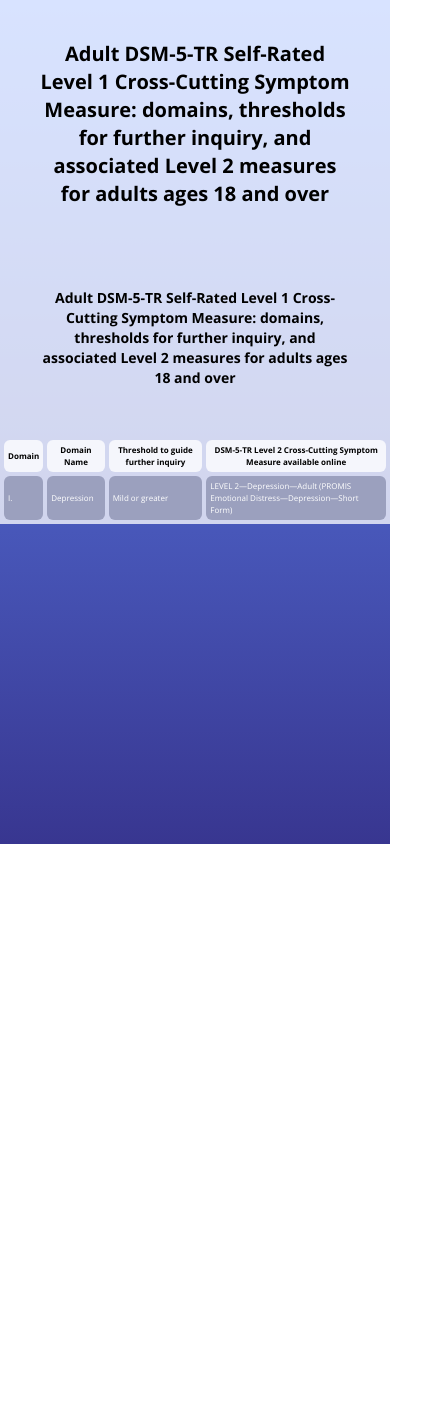
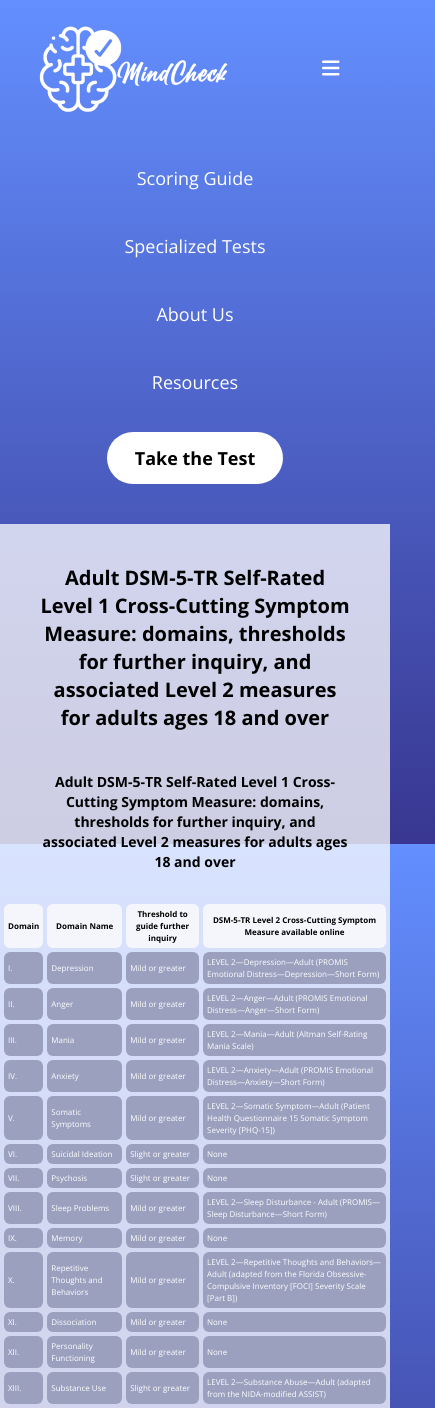
Before and after one commit to kabi02/softeng-mindcheck, a React (Vite) app: page /specialized-tests in a window 390 px wide. Shown: the whole page, 435 px wide, since content can reach past the window. Before the commit the page ends 844 px from the top, so only its background shows below. Built offline with nearby package versions, Linux system fonts and the light colour scheme.

Commit message:
responsive specialized tests list

```diff
--- /dev/null
+++ b/src/components/TR.jsx
@@ -0,0 +1,11 @@
+import React from 'react'
+
+export default function TR({infos}) {
+  return (
+    <tr className='tabletests text-white'>
+        {infos.map((info) => (
+            <td className='bg-[#9BA0BE] rounded-md sm:p-5 p-1'>{info.value}</td>
+        ))}
+    </tr>
+  )
+}
--- a/src/components/Title.jsx
+++ b/src/components/Title.jsx
@@ -1,7 +1,12 @@
 // Uniform font of Title accross the site
-export default function Title({ children, textSizeClass = 'sm:text-3xl text-xl', textAlign = 'text-center' }) {
+export default function Title({
+  children,
+  textSizeClass = 'sm:text-3xl text-xl',
+  textAlign = 'text-center',
+  padding = 'py-10'
+}) {
   return (
-    <div className='items-center py-10 justify-center max-w-[80%] mx-auto'>
+    <div className={`items-center ${padding} justify-center max-w-[80%] mx-auto`}>
       <h1 className={`${textSizeClass} font-bold ${textAlign}`}>{children}</h1>
     </div>
   );
--- a/src/components/contents/TestList.jsx
+++ b/src/components/contents/TestList.jsx
@@ -2,27 +2,232 @@ import React from 'react'
 import Layout from '../Layout'
 import Title from '../Title'
 import '../../index.css'
+import TR from '../TR'
+
+// values of each row
+const first=[
+    {
+        value: 'I.',
+    },
+    {
+        value: 'Depression',
+    },
+    {
+        value: 'Mild or greater',
+    },
+    {
+        value: 'LEVEL 2—Depression—Adult (PROMIS Emotional Distress—Depression—Short Form)',
+    },
+]
+
+const sec=[
+    {
+        value: 'II.',
+    },
+    {
+        value: 'Anger',
+    },
+    {
+        value: 'Mild or greater',
+    },
+    {
+        value: 'LEVEL 2—Anger—Adult (PROMIS Emotional Distress—Anger—Short Form)',
+    },
+]
+
+const third=[
+    {
+        value: 'III.',
+    },
+    {
+        value: 'Mania',
+    },
+    {
+        value: 'Mild or greater',
+    },
+    {
+        value: 'LEVEL 2—Mania—Adult (Altman Self-Rating Mania Scale)',
+    },
+]
+
+const four=[
+    {
+        value: 'IV.',
+    },
+    {
+        value: 'Anxiety',
+    },
+    {
+        value: 'Mild or greater',
+    },
+    {
+        value: 'LEVEL 2—Anxiety—Adult (PROMIS Emotional Distress—Anxiety—Short Form)',
+    },
+]
+
+const fifth=[
+    {
+        value: 'V.',
+    },
+    {
+        value: 'Somatic Symptoms',
+    },
+    {
+        value: 'Mild or greater',
+    },
+    {
+        value: 'LEVEL 2—Somatic Symptom—Adult (Patient Health Questionnaire 15 Somatic Symptom Severity [PHQ-15])',
+    },
+]
+
+const sixth=[
+    {
+        value: 'VI.',
+    },
+    {
+        value: 'Suicidal Ideation',
+    },
+    {
+        value: 'Slight or greater',
+    },
+    {
+        value: 'None',
+    },
+]
+
+const seven=[
+    {
+        value: 'VII.',
+    },
+    {
+        value: 'Psychosis',
+    },
+    {
+        value: 'Slight or greater',
+    },
+    {
+        value: 'None',
+    },
+]
+
+const eighth=[
+    {
+        value: 'VIII.',
+    },
+    {
+        value: 'Sleep Problems',
+    },
+    {
+        value: 'Mild or greater',
+    },
+    {
+        value: 'LEVEL 2—Sleep Disturbance - Adult (PROMIS—Sleep Disturbance—Short Form)',
+    },
+]
+
+const nine=[
+    {
+        value: 'IX.',
+    },
+    {
+        value: 'Memory',
+    },
+    {
+        value: 'Mild or greater',
+    },
+    {
+        value: 'None',
+    },
+]
+
+const tenth=[
+    {
+        value: 'X.',
+    },
+    {
+        value: 'Repetitive Thoughts and Behaviors',
+    },
+    {
+        value: 'Mild or greater',
+    },
+    {
+        value: 'LEVEL 2—Repetitive Thoughts and Behaviors—Adult (adapted from the Florida Obsessive-Compulsive Inventory [FOCI] Severity Scale [Part B])',
+    },
+]
+
+const xi=[
+    {
+        value: 'XI.',
+    },
+    {
+        value: 'Dissociation',
+    },
+    {
+        value: 'Mild or greater',
+    },
+    {
+        value: 'None',
+    },
+]
+
+const xii=[
+    {
+        value: 'XII.',
+    },
+    {
+        value: 'Personality Functioning',
+    },
+    {
+        value: 'Mild or greater',
+    },
+    {
+        value: 'None',
+    },
+]
+
+const xiii=[
+    {
+        value: 'XIII.',
+    },
+    {
+        value: 'Substance Use',
+    },
+    {
+        value: 'Slight or greater',
+    },
+    {
+        value: 'LEVEL 2—Substance Abuse—Adult (adapted from the NIDA-modified ASSIST)',
+    },
+]
 
 export default function TestList() {
   return (
     <Layout>
         <Title>Adult DSM-5-TR Self-Rated Level 1 Cross-Cutting Symptom Measure: domains, thresholds for further inquiry, and associated Level 2 measures for adults ages 18 and over</Title>
-        <Title textSizeClass='sm:text-base text-sm'>
+        <Title textSizeClass='sm:text-base text-sm' padding='pb-5'>
             Adult DSM-5-TR Self-Rated Level 1 Cross-Cutting Symptom Measure: domains, thresholds for further inquiry, and associated Level 2 measures for adults ages 18 and over
         </Title>
-        <table className=' w-full sm:gap-2 sm:text-base text-[0.50rem] mb-1 mt-2 border-separate md:border-spacing-6 sm:border-spacing-3 max-[390px]:border-spacing-1'>
+        <table className=' w-full sm:gap-2 sm:text-base min-[400px]:text-xs text-[0.50rem] mb-1 mt-2 border-separate md:border-spacing-6 sm:border-spacing-3 max-[390px]:border-spacing-1'>
             <tr className='tabletests'>
                 <th className='bg-[#F5F6FC] rounded-md sm:p-5 p-1'>Domain</th>
                 <th className='bg-[#F5F6FC] rounded-md sm:p-5 p-1'>Domain Name</th>
                 <th className='bg-[#F5F6FC] rounded-md sm:p-5 p-1'>Threshold to guide further inquiry</th>
                 <th className='bg-[#F5F6FC] rounded-md sm:p-5 p-1'>DSM-5-TR Level 2 Cross-Cutting Symptom Measure available online</th>
             </tr>
-            <tr className='tabletests text-white'>
-                <td className='bg-[#9BA0BE] rounded-md sm:p-5 p-1'>I.</td>
-                <td className='bg-[#9BA0BE] rounded-md sm:p-5 p-1'>Depression</td>
-                <td className='bg-[#9BA0BE] rounded-md sm:p-5 p-1'>Mild or greater</td>
-                <td className='bg-[#9BA0BE] rounded-md sm:p-5 p-1'>LEVEL 2—Depression—Adult (PROMIS Emotional Distress—Depression—Short Form)</td>
-            </tr>
+            <TR infos={first} />
+            <TR infos={sec} />
+            <TR infos={third} />
+            <TR infos={four} />
+            <TR infos={fifth} />
+            <TR infos={sixth} />
+            <TR infos={seven} />
+            <TR infos={eighth} />
+            <TR infos={nine} />
+            <TR infos={tenth} />
+            <TR infos={xi} />
+            <TR infos={xii} />
+            <TR infos={xiii} />
+
         </table>
     </Layout>
   )
--- a/src/pages/Specialized.jsx
+++ b/src/pages/Specialized.jsx
@@ -5,7 +5,7 @@ function Specialized() {
 
     return (
       <div>
-        {/* <Header /> */}
+        <Header />
         <TestList/>
       </div>
     )
```
